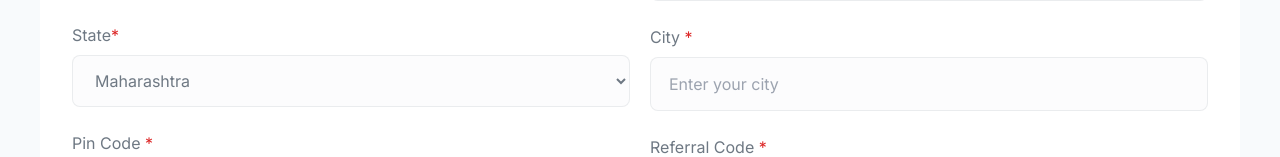
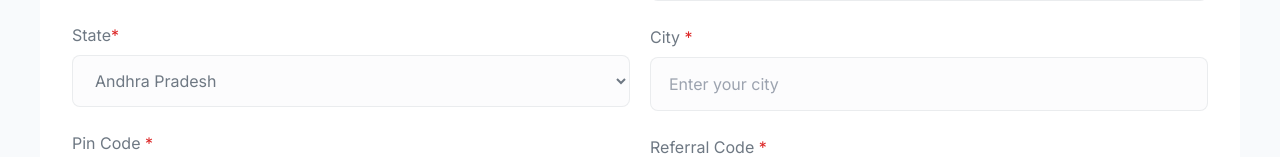
Before and after one commit to smackdowna/pmfrontend, a React (Vite) app: page /auth/setup-profile in a window 1280 px wide. Shown: the part 591-748 px from the top of the page. Built offline with nearby package versions, Linux system fonts and the light colour scheme; what @react-pdf/renderer would draw is missing.

Commit message:
Added all indian states

```diff
--- a/src/components/MyProfilePage/PersonalInfo/PersonalInfo.tsx
+++ b/src/components/MyProfilePage/PersonalInfo/PersonalInfo.tsx
@@ -10,7 +10,36 @@ type TPersonalInfo = {
 
 const PersonalInfo: React.FC<TPersonalInfo> = ({ register, errors, mobileNumber }) => {
   const genderOptions = ["Male", "Female", "Other"];
-  const stateOptions = ["Maharashtra", "Gujrat"];
+  const stateOptions = [
+    "Andhra Pradesh",
+    "Arunachal Pradesh",
+    "Assam",
+    "Bihar",
+    "Chhattisgarh",
+    "Goa",
+    "Gujarat",
+    "Haryana",
+    "Himachal Pradesh",
+    "Jharkhand",
+    "Karnataka",
+    "Kerala",
+    "Madhya Pradesh",
+    "Maharashtra",
+    "Manipur",
+    "Meghalaya",
+    "Mizoram",
+    "Nagaland",
+    "Odisha",
+    "Punjab",
+    "Rajasthan",
+    "Sikkim",
+    "Tamil Nadu",
+    "Telangana",
+    "Tripura",
+    "Uttar Pradesh",
+    "Uttarakhand",
+    "West Bengal"
+  ];
   const countryOptions = ["India"];
   return (
     <div className="flex flex-col gap-4">
```
